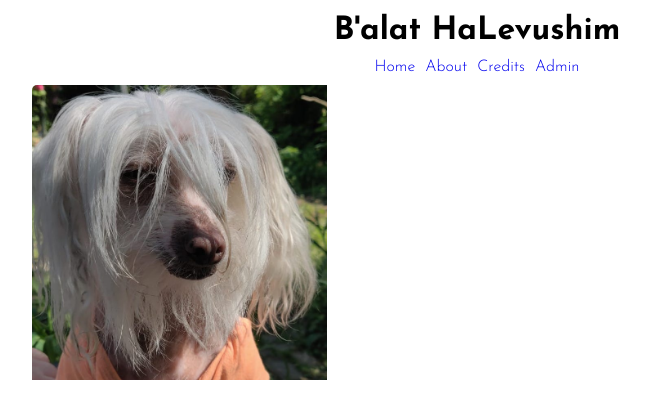
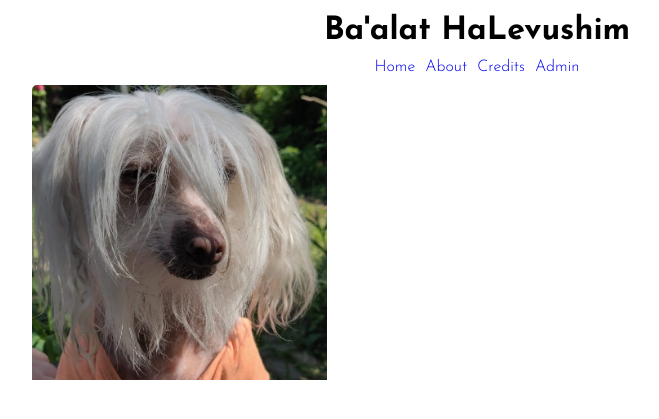
Before and after one commit to NotTani/Ba-alat-HaLevushim, a Jekyll site: the page built from index.markdown, in a window 1280 px wide. Shown: the top 419 px of the page, without its empty margins (163-822 px from the left). Built offline with Jekyll 4.4.1, drawn with Linux system fonts in a browser that asks for light colours; a script that is not in the unit is left out.

```diff
--- a/_config.yml
+++ b/_config.yml
@@ -18,7 +18,7 @@
 # You can create any custom variable you would like, and they will be accessible
 # in the templates via {{ site.myvariable }}.
 
-title: B'alat HaLevushim
+title: Ba'alat HaLevushim
 email: your-email@example.com
 baseurl: "" # the subpath of your site, e.g. /blog
 url: "" # the base hostname & protocol for your site, e.g. http://example.com
```
